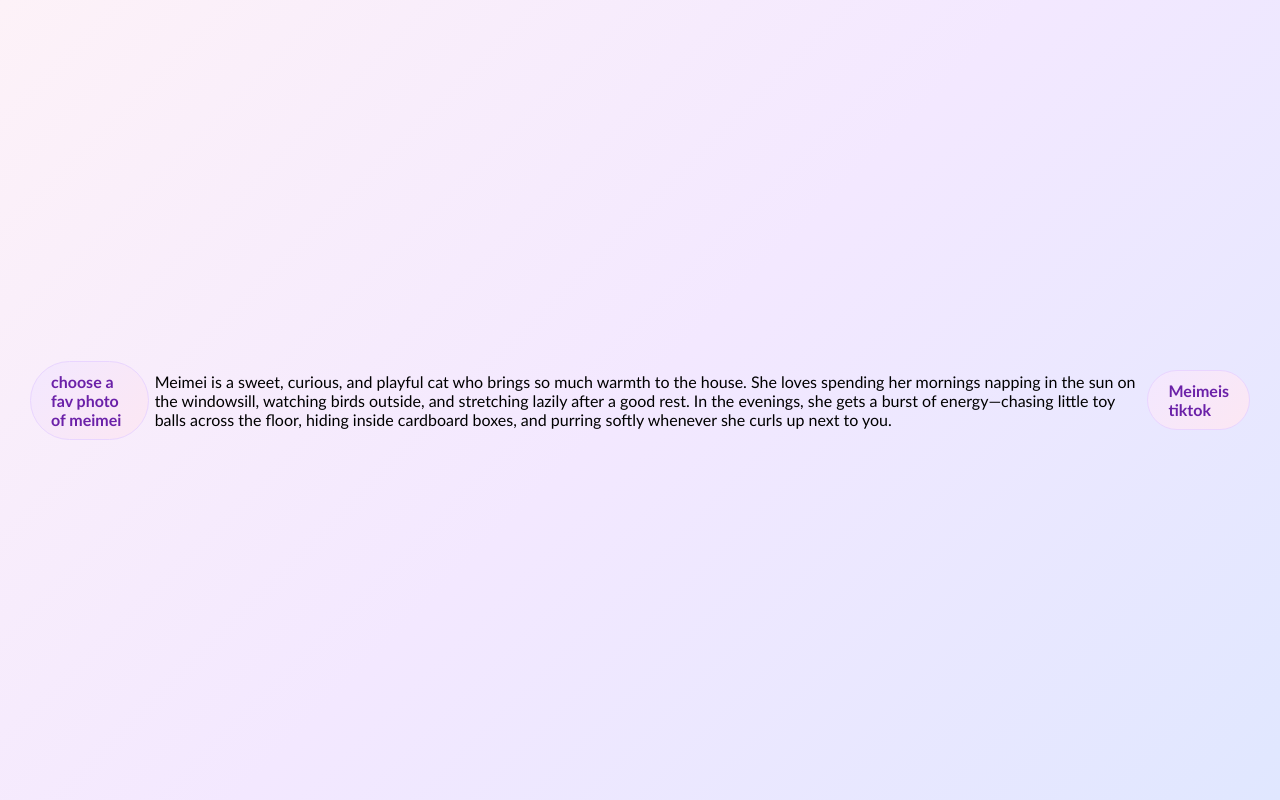
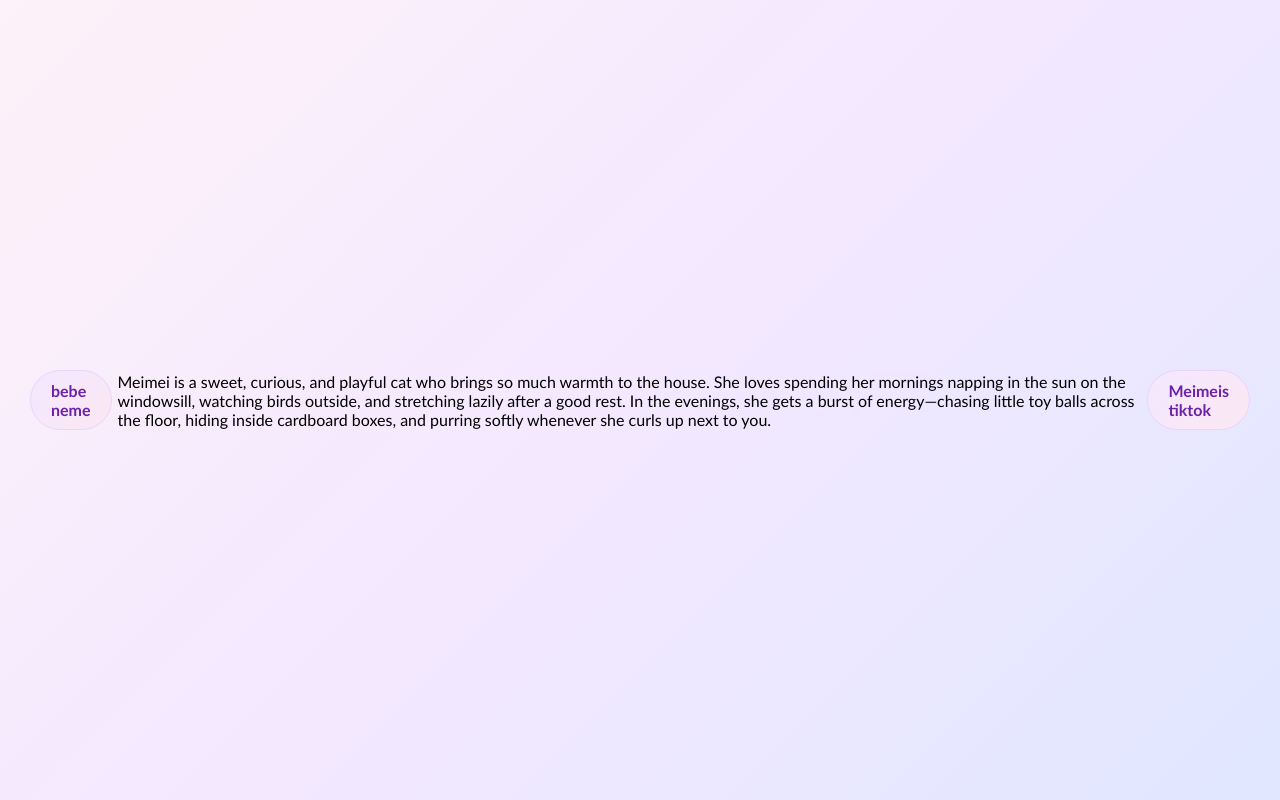
Before and after one commit to mimitop1gg/dossymzhan, a plain HTML site: page index.html in a window 1280 px wide. Drawn offline with Linux system fonts and the light colour scheme.

Commit message:
Update index.html

```diff
--- a/index.html
+++ b/index.html
@@ -8,7 +8,7 @@
     <title>Document</title>
 </head>
 <body>
-    <a href="meimei.html">choose a fav photo of meimei</a>
+    <a href="meimei.html">bebe neme</a>
     <title>MEIMEI</title>
     <p>Meimei is a sweet, curious, and playful cat who brings so much warmth to the house. She loves spending her mornings napping in the sun on the windowsill, watching birds outside, and stretching lazily after a good rest. In the evenings, she gets a burst of energy—chasing little toy balls across the floor, hiding inside cardboard boxes, and purring softly whenever she curls up next to you.</p>
     <a href="https://www.tiktok.com/@toletole_meimei" target="_blank">Meimeis tiktok</a>
```
